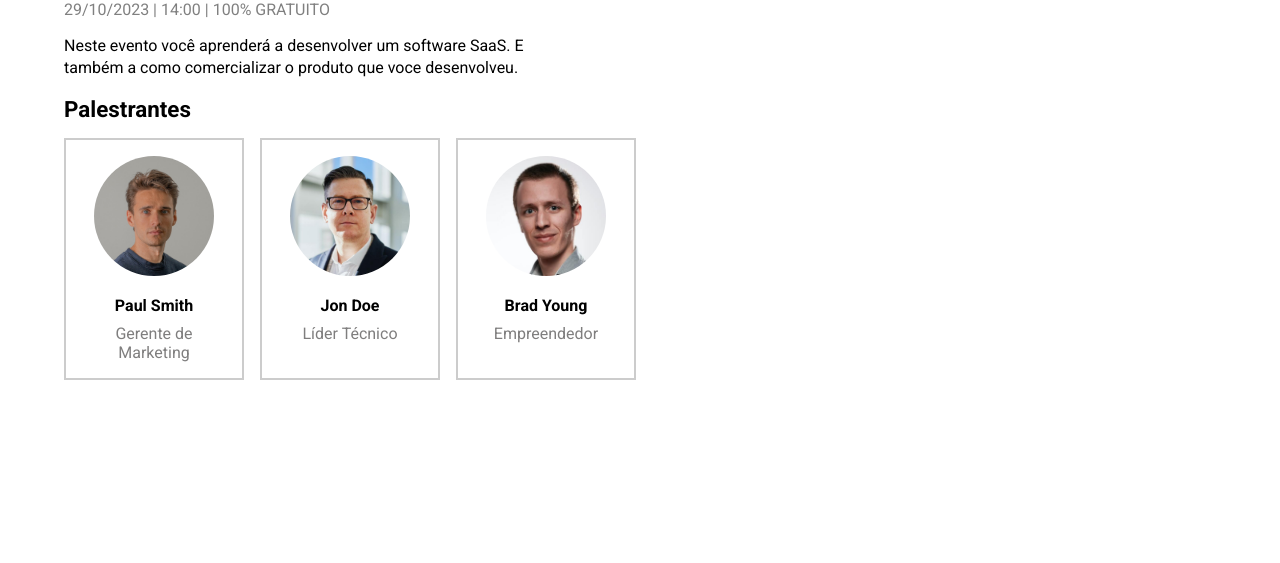
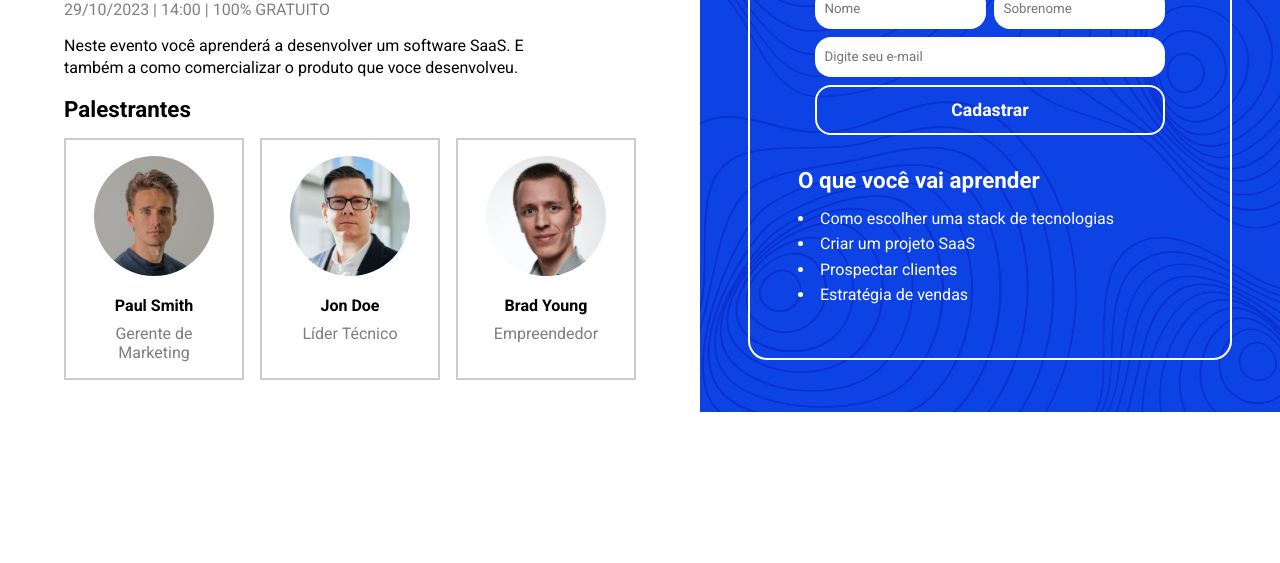
Before and after one commit to kropsz/tela-login, a plain HTML site: page index.html in a window 1280 px wide. Shown: the part 237-800 px from the top of the page. Drawn offline with Linux system fonts and the light colour scheme; a web font is replaced by a local one.

Commit message:
"form style"

```diff
--- a/css/styles.css
+++ b/css/styles.css
@@ -89,4 +89,82 @@ body {
 
 #form-container {
   flex: 1;
+  background-image: url("../img/pattern.png");
+  background-size: cover;
+  color: #ffff;
 }
+
+#form-inner{
+  margin: 3rem;
+  padding: 3rem;
+  border: 2px solid #ffff;
+  border-radius: 1.2rem;
+  text-align: center;
+  display: flex;
+  flex-direction: column;
+  align-items: center;
+}
+
+#form-inner h3{
+  font-size: 3rem;
+  margin-bottom: 1rem;
+}
+
+#form-inner p{
+  margin-bottom: 1rem;
+}
+
+#register-form{
+  display: flex;
+  flex-direction: column;
+  gap: 0.5rem;
+  margin-bottom: 2rem;
+}
+
+#name-container{
+  display: flex;
+  gap: 0.5rem;
+}
+
+#register-form input{
+  padding: 0.8rem 0.6rem;
+  border: none;
+  border-radius: 1rem;
+}
+
+#email{
+  min-width: 100%;
+}
+
+#register-form input[type="submit"]{
+  background-color: transparent;
+  color: #ffff;
+  border: 2px solid #ffff;
+  font-size: 1.1rem;
+  font-weight: bold;
+  cursor: pointer;
+  transition: 0.4s
+}
+
+#register-form input[type="submit"]:hover{
+  background-color: #ffff;
+  color: blue;
+}
+
+#benefits{
+  text-align: left;
+  align-self: flex-start;
+}
+
+#benefits h4{
+  font-size: 1.4rem;
+  margin-bottom: 1rem;
+}
+
+#benefits ul{
+  list-style-position: inside;
+}
+
+#benefits li{
+  margin-bottom: 0.4rem;
+}
```
